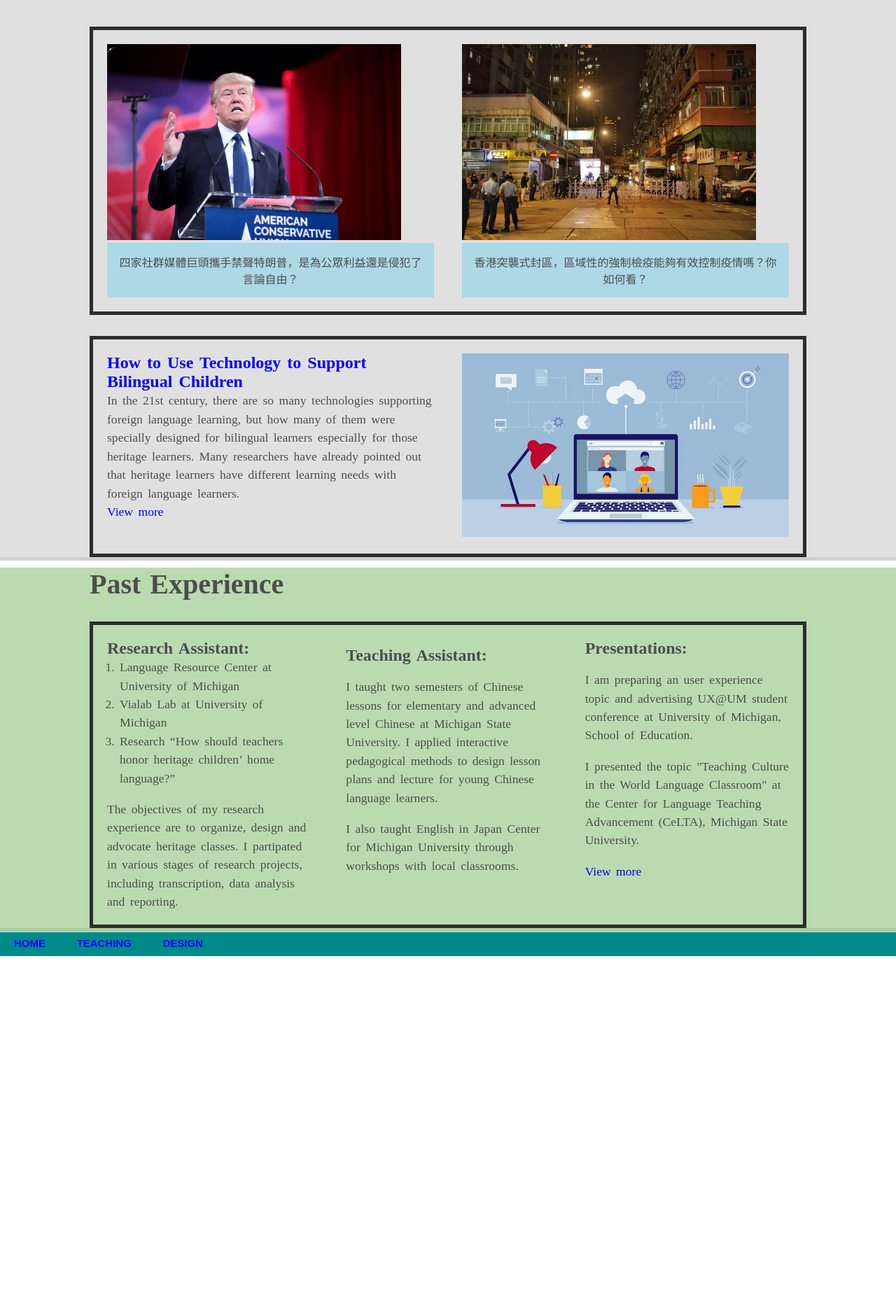
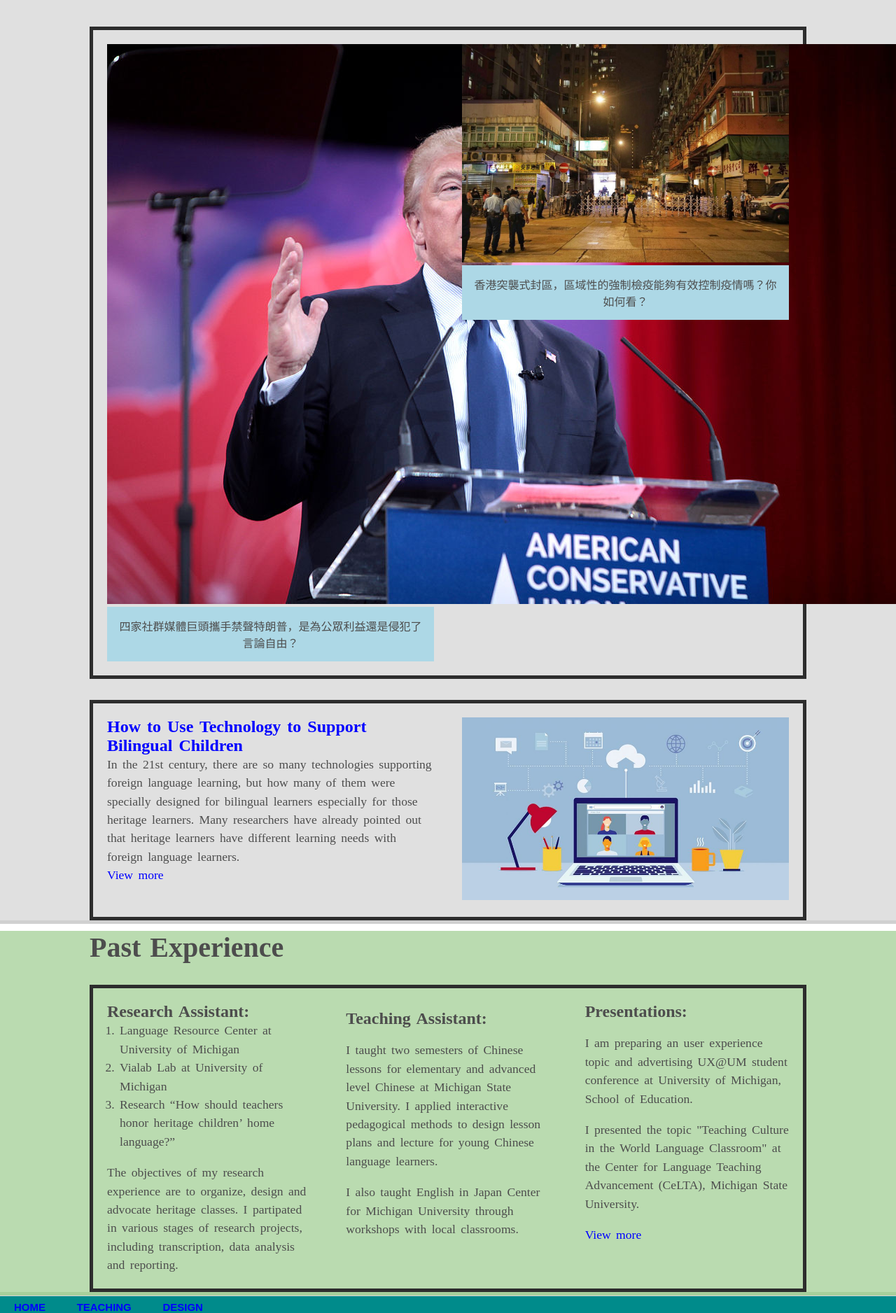
Before and after one commit to son520804/dorothy_portfolio, a Jekyll site: the page built from index.html, in a window 1280 px wide. Shown: the part 485-2361 px from the top of the page at 70% size. Built offline with Jekyll 4.4.1, drawn with Linux system fonts in a browser that asks for light colours; before the commit the page ends 1911 px from its top, so only the background shows below that.

Commit message:
dorothy's template

```diff
--- a/index.html
+++ b/index.html
@@ -64,7 +64,7 @@ title: Chingman's Portfolio
 			<div class="flex-container">
 				<div class="left-content">
           <a target="_blank" href="https://theinitium.com/roundtable/20210109-roundtable-international-trump-banned-from-fb-ig/">
-          <img src="trump.jpg" alt="trump" style="width:90%">
+          <img src="trump.jpg" alt="trump" style="width:100%%">
 
           </a>
           <div class="desc">四家社群媒體巨頭攜手禁聲特朗普，是為公眾利益還是侵犯了言論自由？</div>
@@ -72,7 +72,7 @@ title: Chingman's Portfolio
 
 				<div class="right-content">
           <a target="_blank" href="https://theinitium.com/roundtable/20210128-roundtable-hk-lockdown/">
-          <img src="hongkong.jpg" alt="hongkong" style="width:90%">
+          <img src="hongkong.jpg" alt="hongkong" style="width:100%">
 
           </a>
           <div class="desc">香港突襲式封區，區域性的強制檢疫能夠有效控制疫情嗎？你如何看？</div>
```
